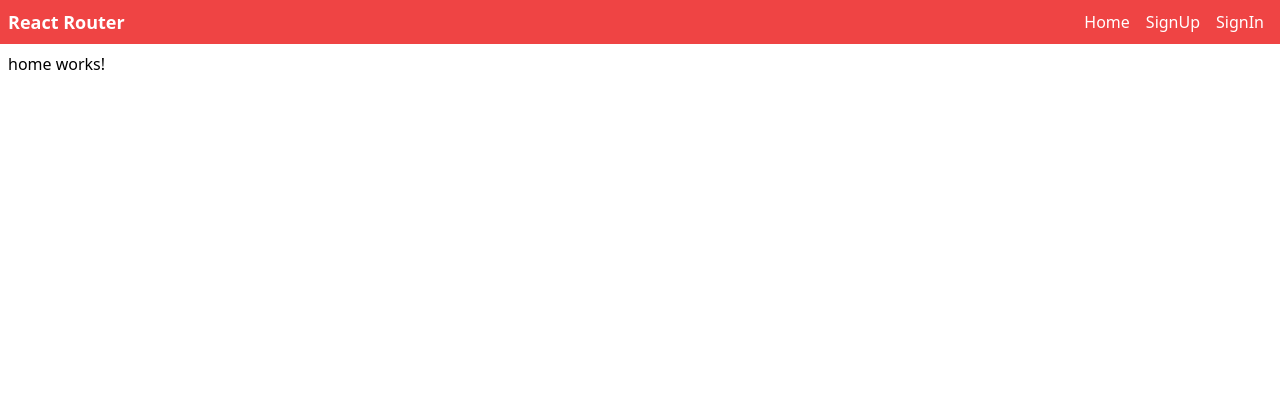
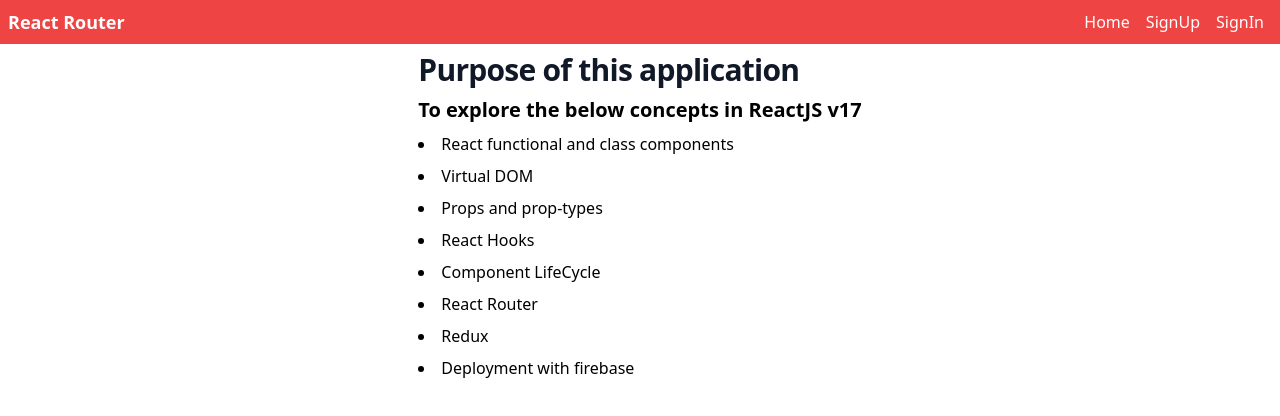
Before and after one commit to shivrajpro/react-by-lwd, a React (Create React App) app: page / in a window 1280 px wide. Shown: the top 416 px of the page. Built offline with nearby package versions, Linux system fonts and the light colour scheme.

Commit message:
add content in home page

```diff
--- a/src/Pages/Home/Home.js
+++ b/src/Pages/Home/Home.js
@@ -1,7 +1,24 @@
 export default function Home() {
-    return (
-        <div className="p-2">
-            <p>home works!</p>
-        </div>
-    )
+  return (
+    <div className="flex justify-center">
+      <div className="p-2">
+        <h1 className="text-2xl font-bold leading-7 text-gray-900 sm:truncate sm:text-3xl sm:tracking-tight">
+          Purpose of this application
+        </h1>
+        <p className="text-xl my-2 font-bold">
+          To explore the below concepts in ReactJS v17{" "}
+        </p>
+        <ul className="list-disc list-inside">
+          <li className="mb-2">React functional and class components</li>
+          <li className="mb-2">Virtual DOM</li>
+          <li className="mb-2">Props and prop-types</li>
+          <li className="mb-2">React Hooks</li>
+          <li className="mb-2">Component LifeCycle</li>
+          <li className="mb-2">React Router</li>
+          <li className="mb-2">Redux</li>
+          <li className="mb-2">Deployment with firebase</li>
+        </ul>
+      </div>
+    </div>
+  );
 }
--- a/src/Pages/SinglePost/SinglePost.js
+++ b/src/Pages/SinglePost/SinglePost.js
@@ -4,34 +4,34 @@ import { getPost } from "../../store/selectors/PostSelectors";
 function SinglePost(props) {
   // console.log('props',props);
   return (
-        <div>
+    <div className="border border-gray-600 p-2">
       <p>single post works!</p>
-            {props.post &&
+      {props.post && (
         <div>
           <p>
-                        <span className="font-bold" >Id : </span>
+            <span className="font-bold">Id : </span>
             {props.post.id}
           </p>
           <p>
-                        <span className="font-bold" >Title : </span>
+            <span className="font-bold">Title : </span>
             {props.post.title}
           </p>
           <p>
-                        <span className="font-bold" >Description : </span>
+            <span className="font-bold">Description : </span>
             {props.post.description}
           </p>
         </div>
-            }
+      )}
     </div>
-    )
+  );
 }
 
 const makeStateToProps = () => {
   const getPostDetails = getPost();
   return (state, props) => {
     return {
-            post: getPostDetails(state, props.match.params.id)
-        }
-    }
-}
+      post: getPostDetails(state, props.match.params.id),
+    };
+  };
+};
 export default connect(makeStateToProps)(SinglePost);
```
Lines whose indentation alone changed are shown as unchanged.
